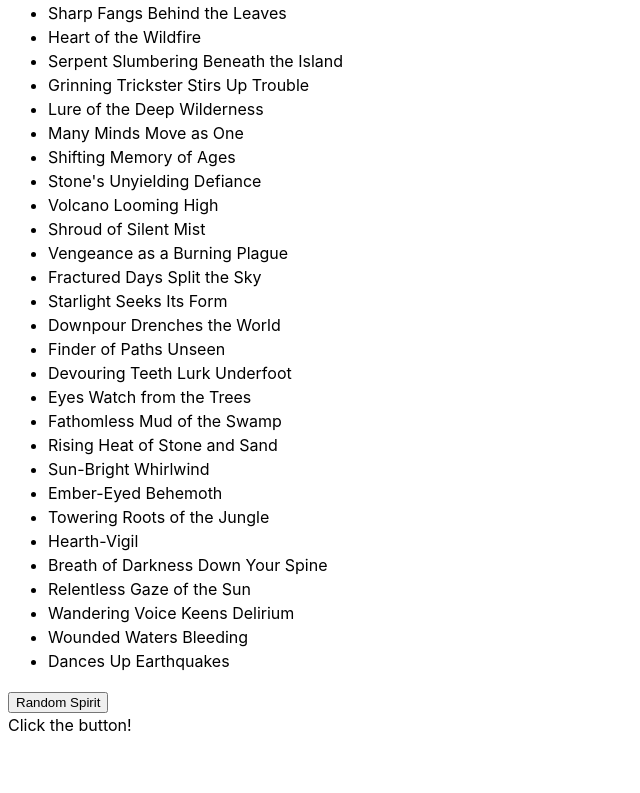
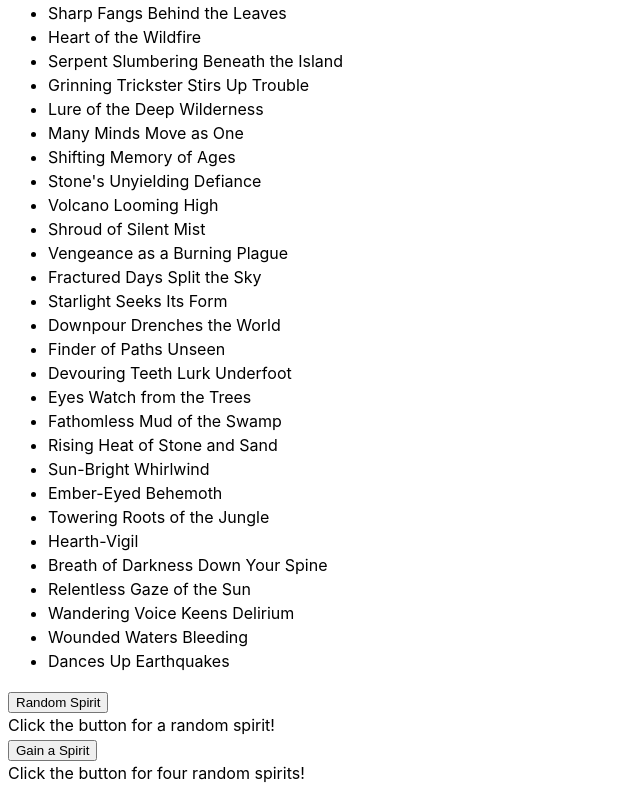
Before and after one commit to bntracy/typescript-react-demo, a React (Vite) app: page / in a window 1280 px wide. Shown: the part 306-1099 px from the top of the page, without its empty margins (0-640 px from the left). Before the commit the page ends 1051 px from the top, so only its background shows below. Built offline with nearby package versions, Linux system fonts and the light colour scheme.

Commit message:
four random spirits display, no aspects

```diff
--- a/src/App.tsx
+++ b/src/App.tsx
@@ -5,6 +5,10 @@ import SpiritList from './components/SpiritList';
 const App: FC<AppProps> = ({ title }) => {
   const [randomSpirit, setRandomSpirit] = useState<Spirit | null>(null);
   const [randomAspect, setRandomAspect] = useState<string | null>(null);
+  const [spiritOne, setSpiritOne] = useState<Spirit | null>(null);
+  const [spiritTwo, setSpiritTwo] = useState<Spirit | null>(null);
+  const [spiritThree, setSpiritThree] = useState<Spirit | null>(null);
+  const [spiritFour, setSpiritFour] = useState<Spirit | null>(null);
 
   const spirits: Spirit[] = [];
   spirits.push({name: 'Lightning\'s Swift Strike', aspects: ['(no aspect)', 'Immense', 'Pandemonium', 'Sparking', 'Wind']});
@@ -44,7 +48,6 @@ const App: FC<AppProps> = ({ title }) => {
   spirits.push({name: 'Wandering Voice Keens Delirium', aspects:[]});
   spirits.push({name: 'Wounded Waters Bleeding', aspects:[]});
   spirits.push({name: 'Dances Up Earthquakes', aspects:[]});
-  console.log(spirits);
 
   const randomizeSpirit = () => {
     const length = spirits.length;
@@ -65,7 +68,33 @@ const App: FC<AppProps> = ({ title }) => {
     } else if (randomSpirit) {
       return <div>{randomSpirit.name}</div>;
     } else {
-      return <div>Click the button!</div>;
+      return <div>Click the button for a random spirit!</div>;
+    }
+  }
+
+  const fourRandomSpirits = () => {
+    const spiritCopy = [...spirits];
+    let length = spiritCopy.length;
+    let randomIndex = Math.floor(Math.random() * length);
+    setSpiritOne(spiritCopy[randomIndex]);
+    randomIndex = Math.floor(Math.random() * length);
+    setSpiritTwo(spiritCopy[randomIndex]);
+    randomIndex = Math.floor(Math.random() * length);
+    setSpiritThree(spiritCopy[randomIndex]);
+    randomIndex = Math.floor(Math.random() * length);
+    setSpiritFour(spiritCopy[randomIndex]);
+  }
+
+  const displayFourSpirits = () => {
+    if (spiritOne && spiritTwo && spiritThree && spiritFour) {
+      return <ul>
+        <li>{spiritOne.name}</li>
+        <li>{spiritTwo.name}</li>
+        <li>{spiritThree.name}</li>
+        <li>{spiritFour.name}</li>
+      </ul>
+    } else {
+      return <div>Click the button for four random spirits!</div>;
     }
   }
 
@@ -75,6 +104,8 @@ const App: FC<AppProps> = ({ title }) => {
         <SpiritList spirits={spirits} />
         <button type="button" onClick={randomizeSpirit}>Random Spirit</button>
         {displayRandomSpirit()}
+        <button type="button" onClick={fourRandomSpirits}>Gain a Spirit</button>
+        {displayFourSpirits()}
     </div>
   );
 };
```
